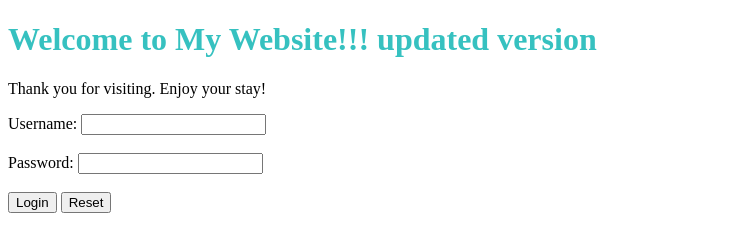
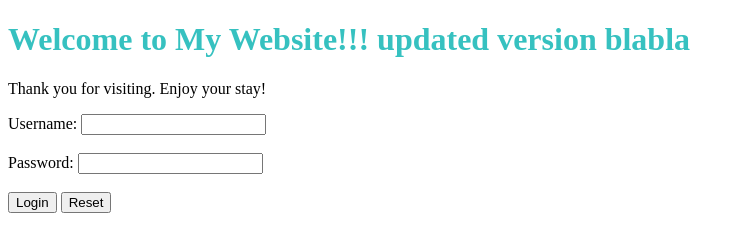
Before and after one commit to quan0401/ecs-ecr-jenkins-node, a website: page public/index.html in a window 1280 px wide. Shown: the whole page, without its empty margins (0-745 px from the left). Drawn offline with Linux system fonts and the light colour scheme.

Commit message:
update version

```diff
--- a/public/index.html
+++ b/public/index.html
@@ -1,13 +1,12 @@
 <!DOCTYPE html>
 <html>
-
   <head>
     <title>Welcome to My Website</title>
   </head>
 
   <body>
     <h1 id="welcome" style="color: #36c1c0">
-        Welcome to My Website!!! updated version
+      Welcome to My Website!!! updated version blabla
     </h1>
     <p>Thank you for visiting. Enjoy your stay!</p>
 
@@ -16,11 +15,19 @@
       <input type="text" id="username" name="username" required /><br /><br />
 
       <label for="password">Password:</label>
-        <input type="password" id="password" name="password" required /><br /><br />
+      <input
+        type="password"
+        id="password"
+        name="password"
+        required
+      /><br /><br />
 
-        <input type="button" value="Login" onclick="window.location.href='/learning'" />
+      <input
+        type="button"
+        value="Login"
+        onclick="window.location.href='/learning'"
+      />
       <input type="reset" value="Reset" />
     </form>
   </body>
-
 </html>
```
Lines whose indentation alone changed are shown as unchanged.
